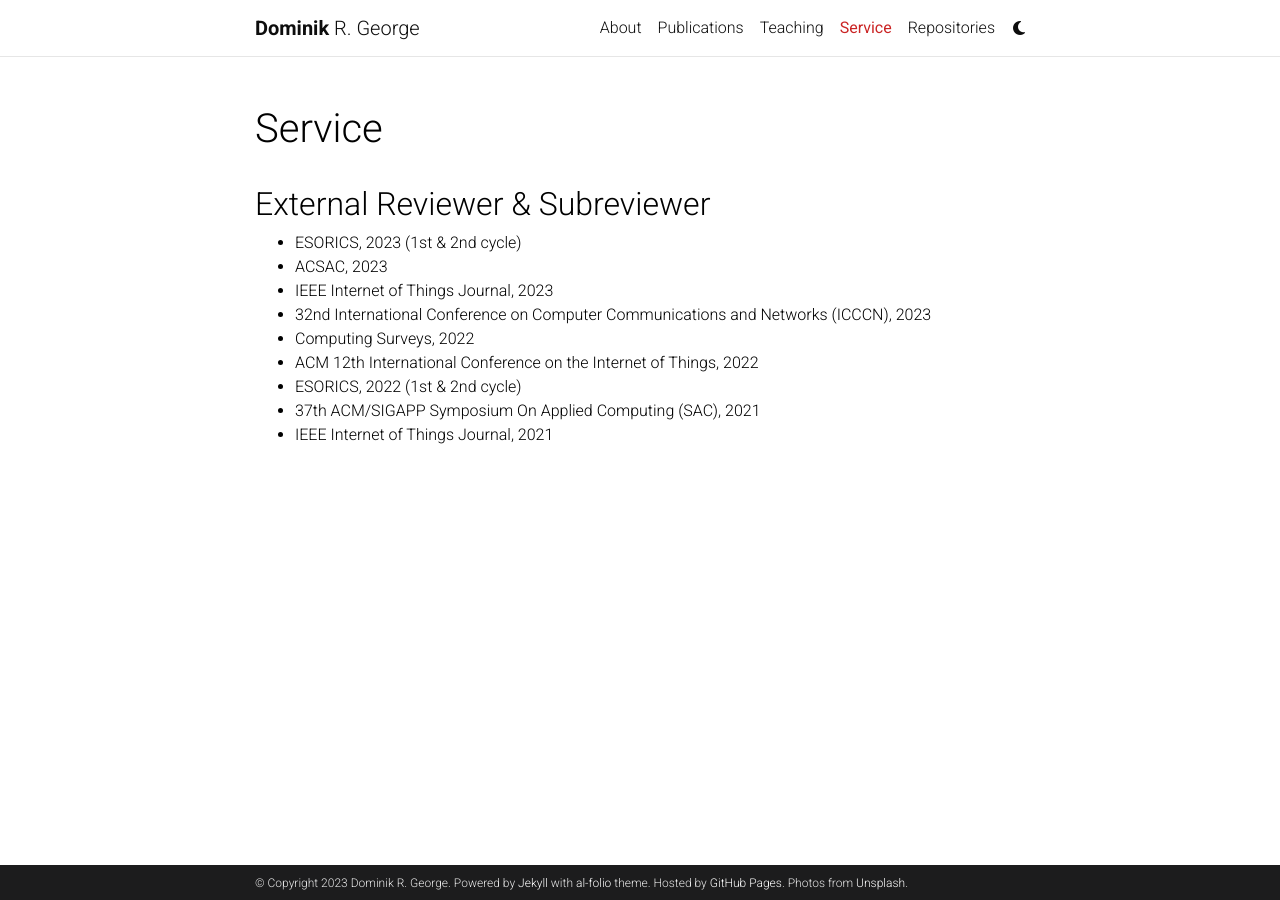
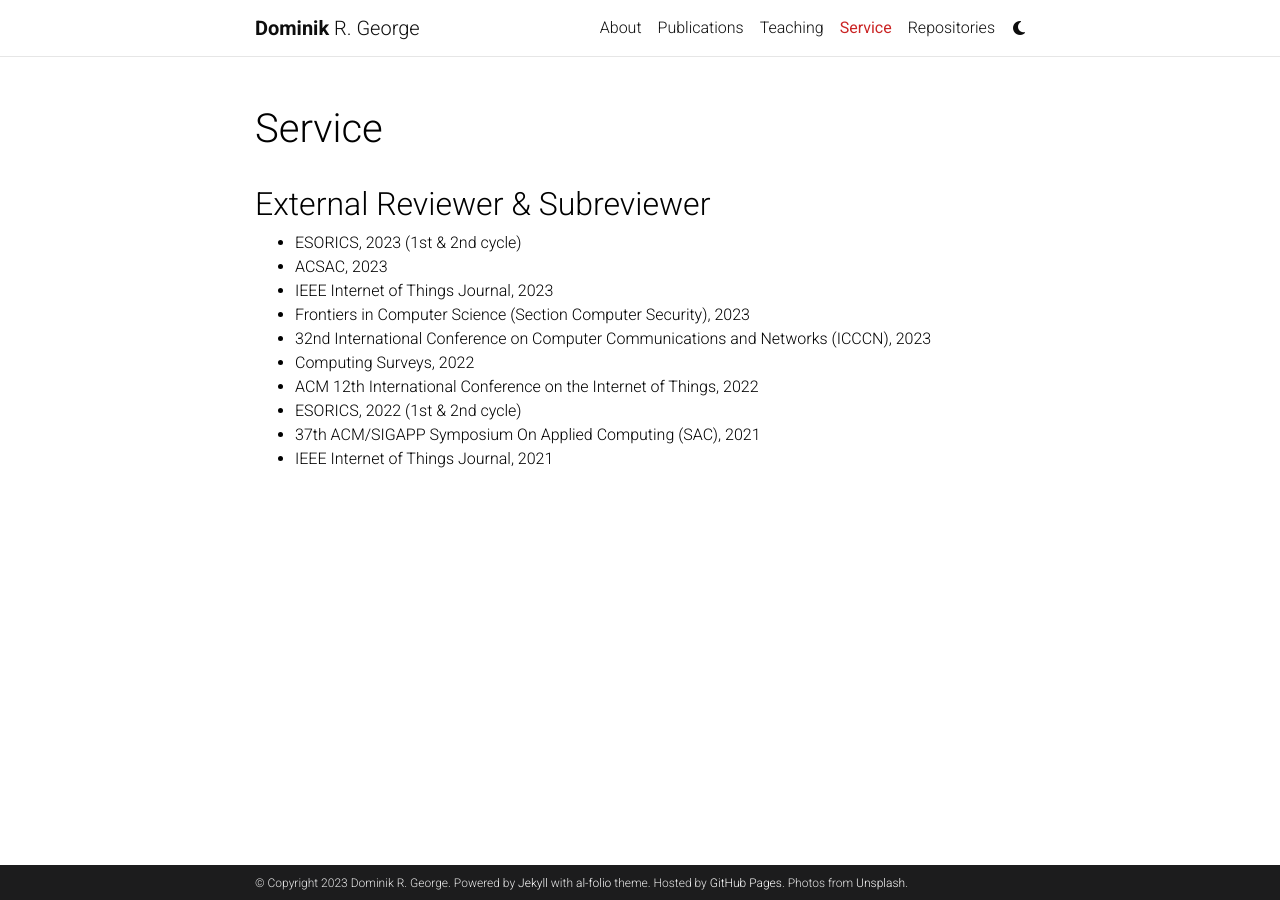
Before and after one commit to DominikRoy/DominikRoy.github.io, a Jekyll site: the page built from _pages/service.md, in a window 1280 px wide. Built offline with Jekyll 4.4.1, drawn with Linux system fonts in a browser that asks for light colours; comment, search, counter and statistics services are not loaded; a style sheet for code colours, icons or effects is not loaded.

Commit message:
Updated service pages. Still in work in progress.

```diff
--- a/_pages/service.md
+++ b/_pages/service.md
@@ -13,6 +13,7 @@ horizontal: false
 - ESORICS, 2023 (1st & 2nd cycle) <!--3 papers-->
 - ACSAC, 2023 <!-- 2 papers-->
 - IEEE Internet of Things Journal, 2023
+- Frontiers in Computer Science (Section Computer Security), 2023
 - 32nd International Conference on Computer Communications and Networks (ICCCN), 2023
 - Computing Surveys, 2022
 - ACM 12th International Conference on the Internet of Things, 2022
```
